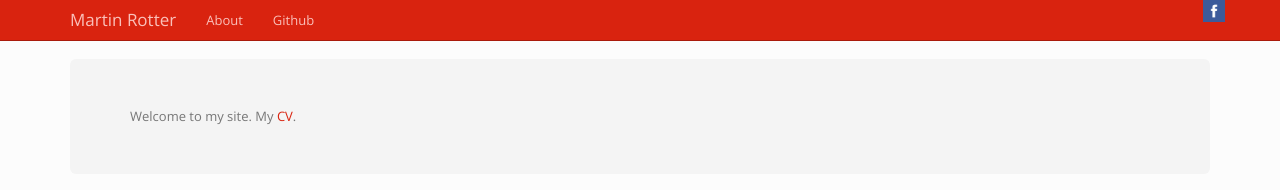
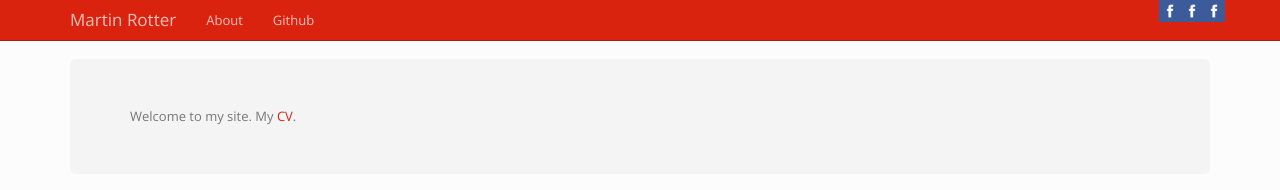
Before and after one commit to martinrotter/martinrotter.github.io, a Jekyll site: the page built from index.html, in a window 1280 px wide. Shown: the top 190 px of the page. Built offline with Jekyll 4.4.1, drawn with Linux system fonts in a browser that asks for light colours.

Commit message:
Brands test.

```diff
--- a/_includes/header.html
+++ b/_includes/header.html
@@ -22,6 +22,8 @@
         </ul>
 
         <a class="navbar-right" href=""><img width="22" height="22" src="/images/icons/facebook.png"></a>
+        <a class="navbar-right" href=""><img width="22" height="22" src="/images/icons/facebook.png"></a>
+        <a class="navbar-right" href=""><img width="22" height="22" src="/images/icons/facebook.png"></a>
       </div>
   </div>
 </div>
```
